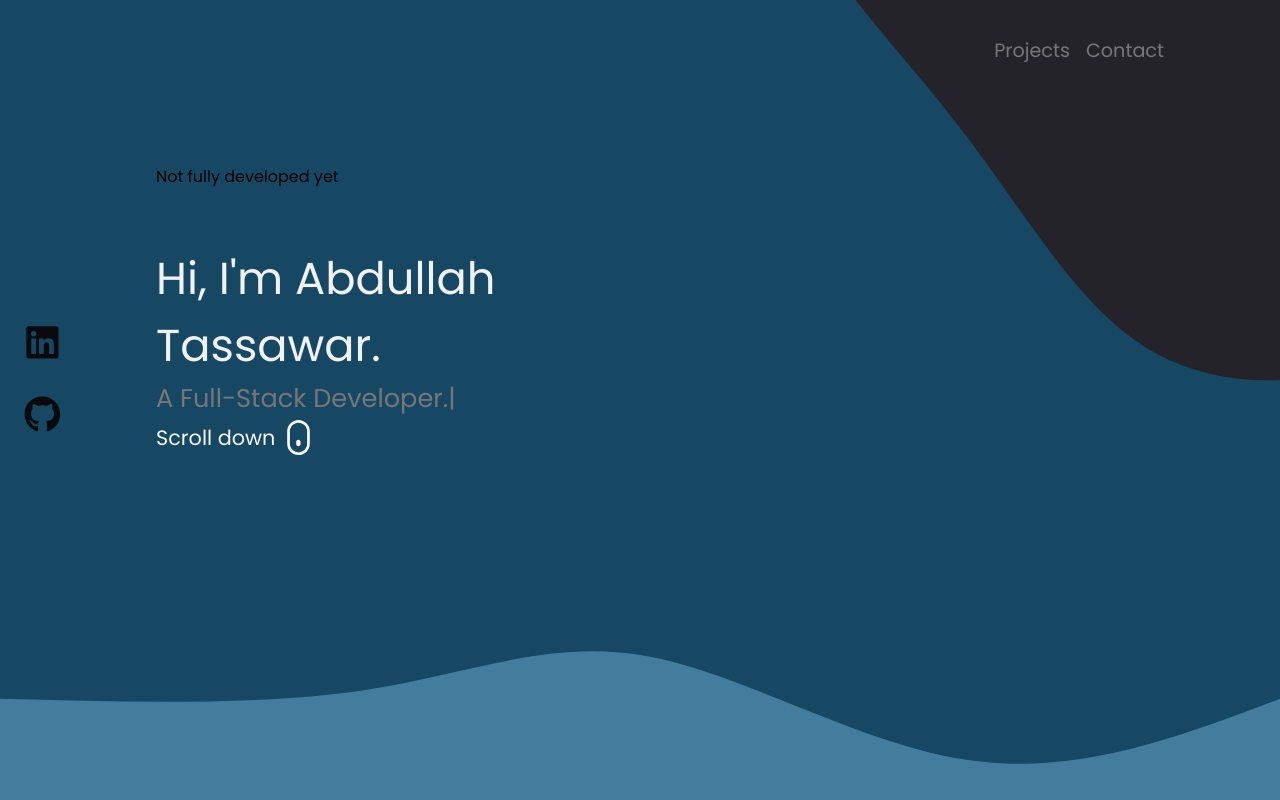
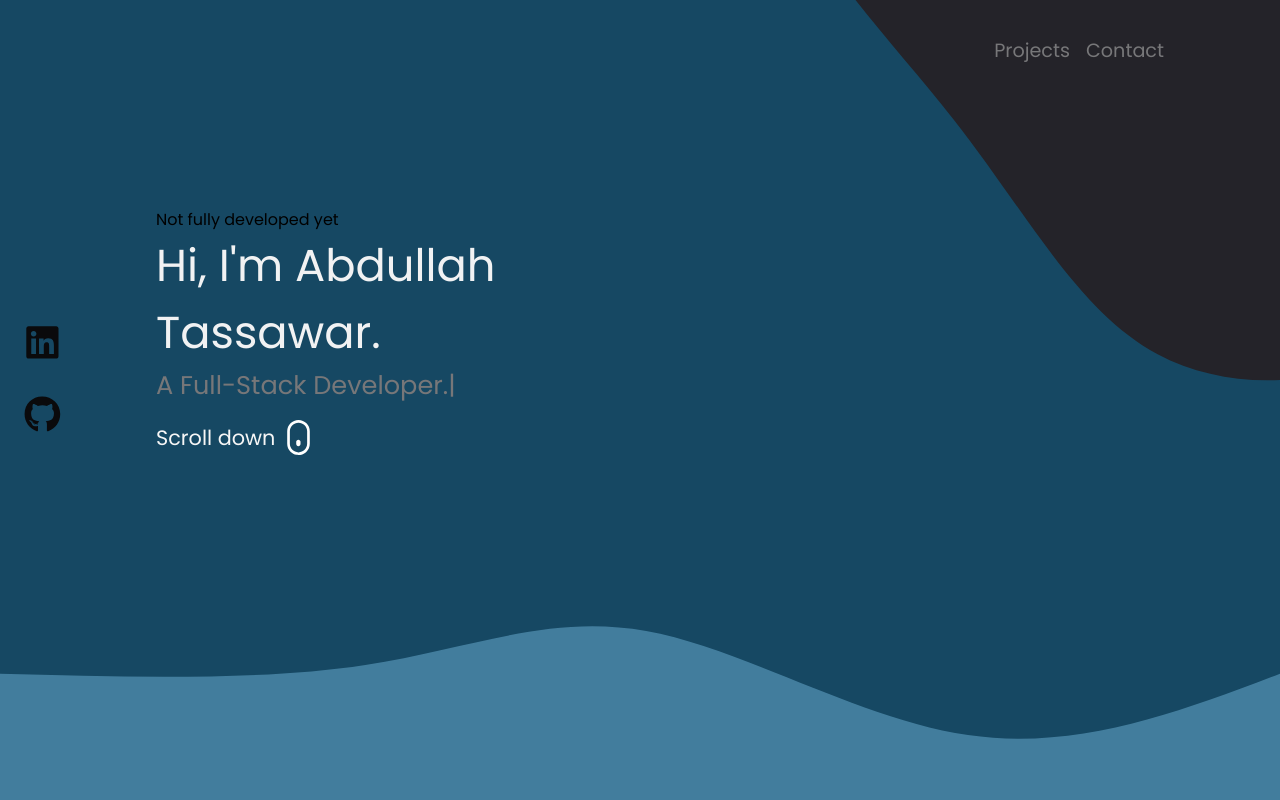
Before and after one commit to abdullaht0007/Portfolio, a React (Vite) app: page / in a window 1280 px wide. Shown: the top 800 px of the page. Built offline with nearby package versions, Linux system fonts and the light colour scheme.

Commit message:
Update Hero.jsx

```diff
--- a/src/Hero/Hero.jsx
+++ b/src/Hero/Hero.jsx
@@ -25,9 +25,10 @@ function Hero() {
       <Dropdown isOpen={isOpen} toggle={toggle} />
       <Header toggle={toggle} />
       <HeroContainer>
-        <h2>Not fully developed yet </h2>
+
         <HeroWrapper>
           <HeroLeft>
+            <h2>Not fully developed yet</h2>
               <TypeAnimation
                 cursor={false}
                 sequence={[
```
